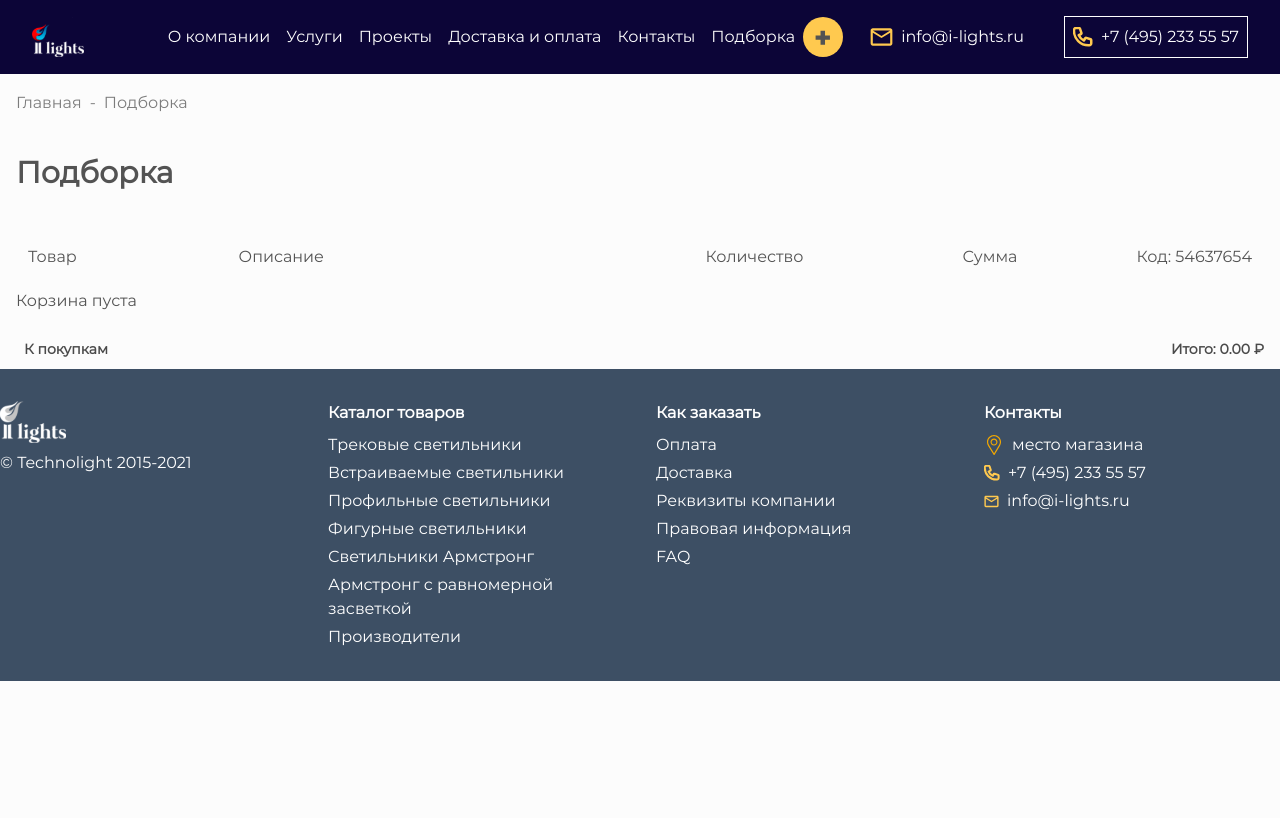
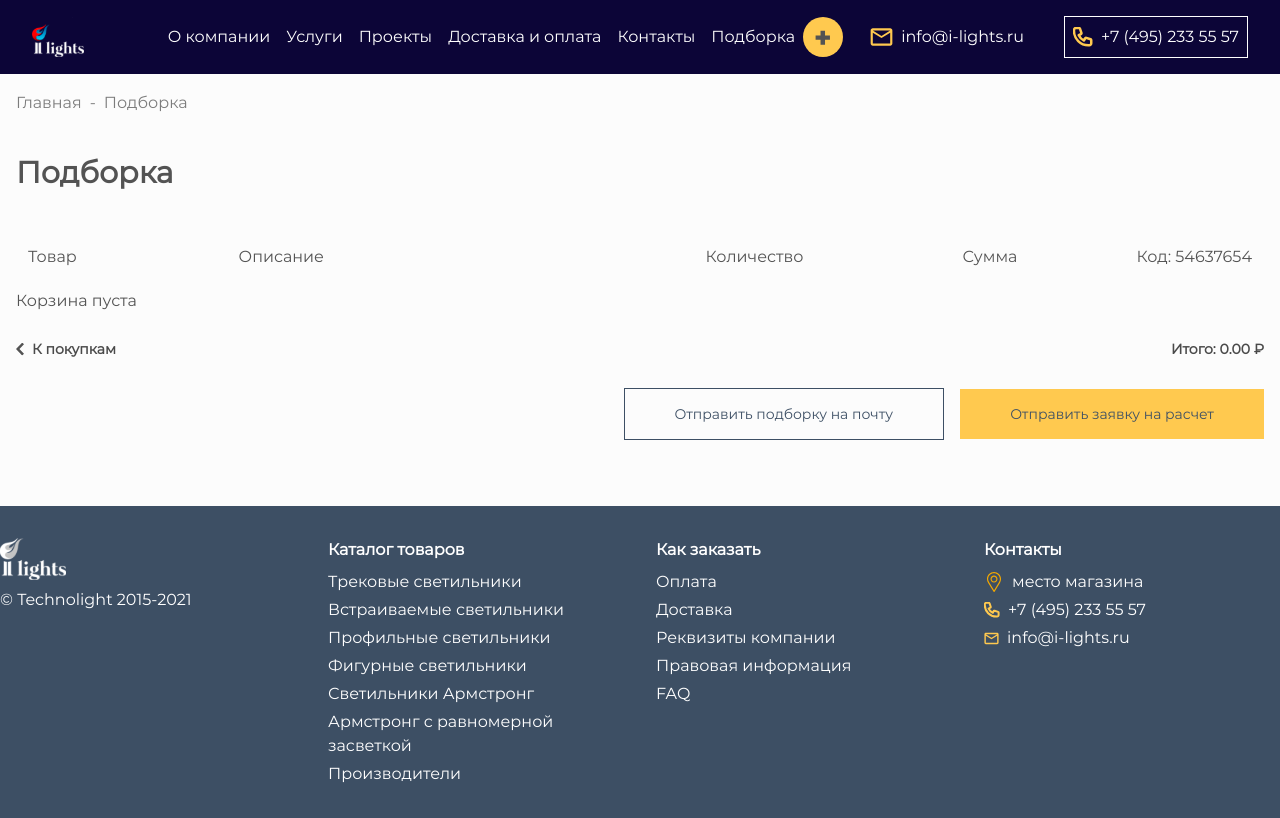
Before and after one commit to 89811421793/lamps, a Next.js app: page /basket in a window 1280 px wide. Built offline with nearby package versions, Linux system fonts and the light colour scheme.

Commit message:
возвращение еще пары деталей

```diff
--- a/src/app/basket/page.tsx
+++ b/src/app/basket/page.tsx
@@ -7,6 +7,7 @@ import { RootState } from "../store/store";
 import ProductCard from "../components/ProductCard";
 import Container from "../components/Container";
 import SectionTitle from "../components/SectionTitle";
+import Image from "next/image";
 
 const Basket: React.FC = () => {
   const products = useSelector((state: RootState) => state.cart.products); // Получаем товары из Redux Store
@@ -55,11 +56,22 @@ const Basket: React.FC = () => {
         )}
         <div className="flex items-center mt-4 justify-between">
           <Link href="/catalog" className="flex items-center text-[#4A4A4A] font-montserrat text-[14px] font-bold leading-[40px]">
+            <Image src='/arrow_pag.svg' width={8} height={4} className="transform rotate-180" alt=''/>
             <span className="ml-2">К покупкам</span>
           </Link>
           <span className="text-[#4A4A4A] font-montserrat text-[14px] font-bold leading-[40px]">
             Итого: {totalAmount.toFixed(2)} ₽
           </span>
+        </div>
+
+         {/* New Buttons Section */}
+         <div className="mt-[19px] mb-[50px] text-right">
+          <button className="inline-block text-[var(--accent)] font-montserrat text-[14px] font-[500] leading-[40px] border border-[var(--accent)] px-[50px] py-[5px] mb-4 mr-4">
+            Отправить подборку на почту
+          </button>
+          <button className="inline-block text-[var(--accent)] font-montserrat text-[14px] font-[500] leading-[40px] bg-[var(--secondary)] px-[50px] py-[5px]">
+            Отправить заявку на расчет
+          </button>
         </div>
       </Container>
     </div>
```
